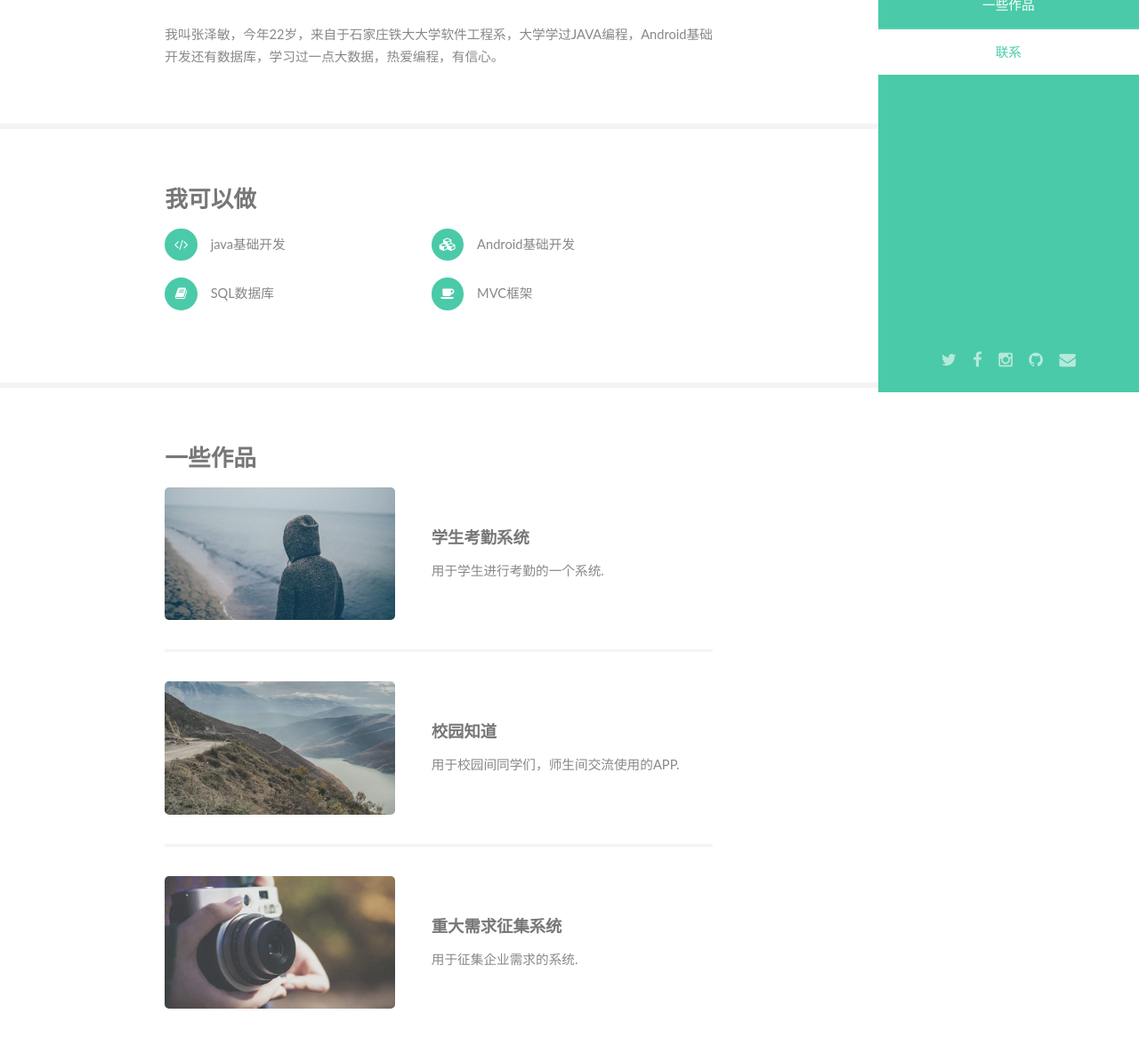
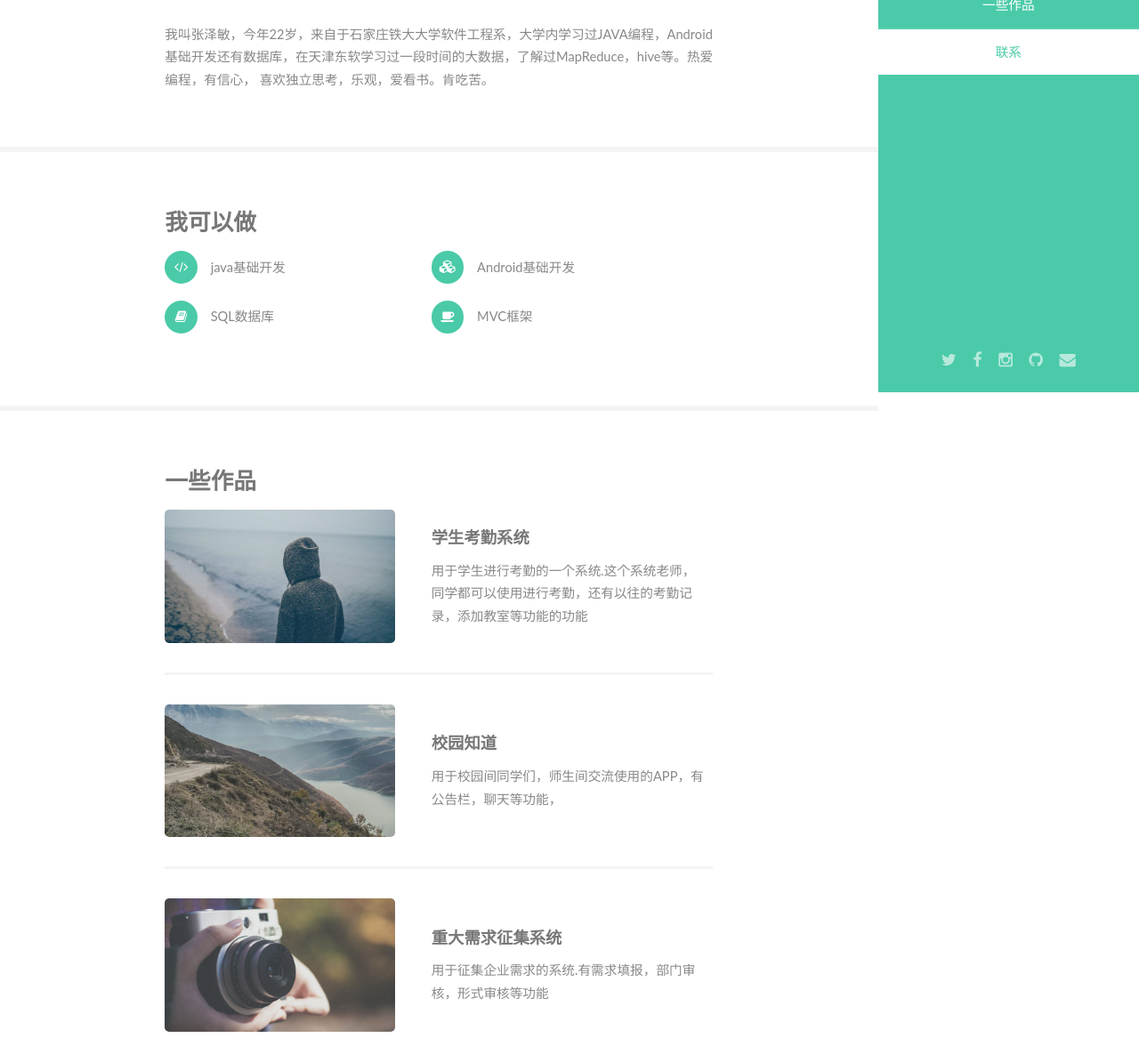
Before and after one commit to YanzuMrzhang/YanzuMrzhang.github.io, a plain HTML site: page index.html in a window 1280 px wide. Shown: the part 359-1553 px from the top of the page at 89% size. Drawn offline with Linux system fonts and the light colour scheme; a web font is replaced by a local one.

Commit message:
Update index.html

```diff
--- a/index.html
+++ b/index.html
@@ -58,7 +58,9 @@
 								<header class="major">
 									<h2>关于</h2>
 								</header>
-								<p>我叫张泽敏，今年22岁，来自于石家庄铁大大学软件工程系，大学学过JAVA编程，Android基础开发还有数据库，学习过一点大数据，热爱编程，有信心。</p>
+								<p>我叫张泽敏，今年22岁，来自于石家庄铁大大学软件工程系，大学内学习过JAVA编程，Android基础开发还有数据库，在天津东软学习过一段时间的大数据，了解过MapReduce，hive等。热爱编程，有信心，
+									喜欢独立思考，乐观，爱看书。肯吃苦。
+							</p>
 
 							</div>
 						</section>
@@ -89,21 +91,21 @@
 										<a href="#" class="image"><img src="images/pic01.jpg" alt="" /></a>
 										<div class="inner">
 											<h4>学生考勤系统</h4>
-											<p>用于学生进行考勤的一个系统.</p>
+											<p>用于学生进行考勤的一个系统.这个系统老师，同学都可以使用进行考勤，还有以往的考勤记录，添加教室等功能的功能</p>
 										</div>
 									</article>
 									<article>
 										<a href="#" class="image"><img src="images/pic02.jpg" alt="" /></a>
 										<div class="inner">
 											<h4>校园知道</h4>
-											<p>用于校园间同学们，师生间交流使用的APP.</p>
+											<p>用于校园间同学们，师生间交流使用的APP，有公告栏，聊天等功能，</p>
 										</div>
 									</article>
 									<article>
 										<a href="#" class="image"><img src="images/pic03.jpg" alt="" /></a>
 										<div class="inner">
 											<h4>重大需求征集系统</h4>
-											<p>用于征集企业需求的系统.</p>
+											<p>用于征集企业需求的系统.有需求填报，部门审核，形式审核等功能</p>
 										</div>
 									</article>
 								</div>
```
